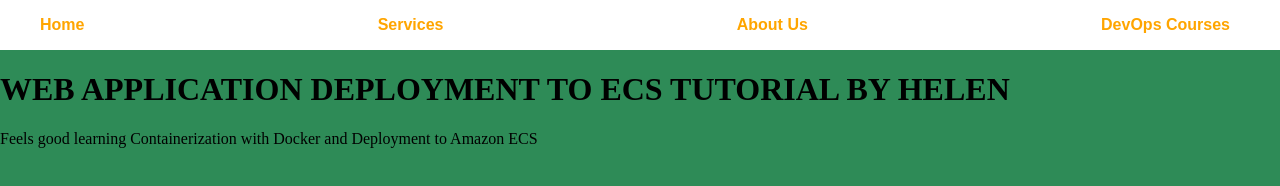
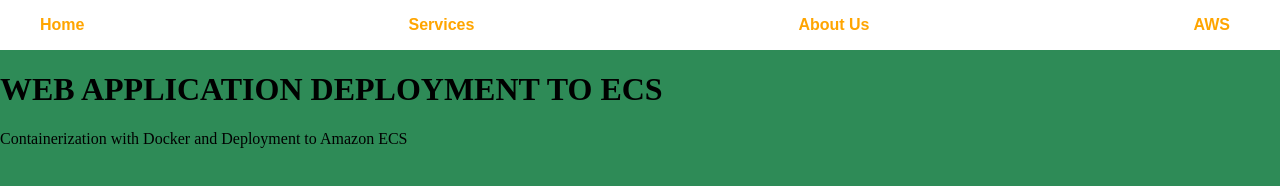
Before and after one commit to RanguRahul/ECS-FARGATE, a plain HTML site: page index.html in a window 1280 px wide. Drawn offline with Linux system fonts and the light colour scheme.

Commit message:
CodeUpdated

```diff
--- a/index.html
+++ b/index.html
@@ -40,9 +40,9 @@
       <button>Home</button>
       <button>Services</button>
       <button>About Us</button>
-      <button>DevOps Courses</button>
+      <button>AWS</button>
     </div>
-    <h1>WEB APPLICATION DEPLOYMENT TO ECS TUTORIAL BY HELEN</h1>
-    <p>Feels good learning Containerization with Docker and Deployment to Amazon ECS</p>
+    <h1>WEB APPLICATION DEPLOYMENT TO ECS</h1>
+    <p>Containerization with Docker and Deployment to Amazon ECS</p>
   </body>
 </html>
```
